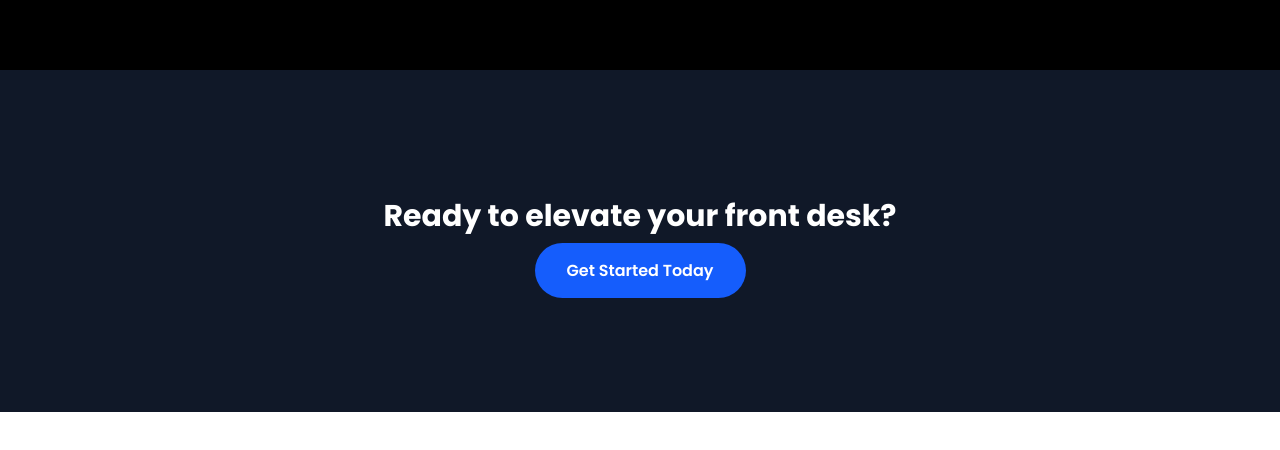
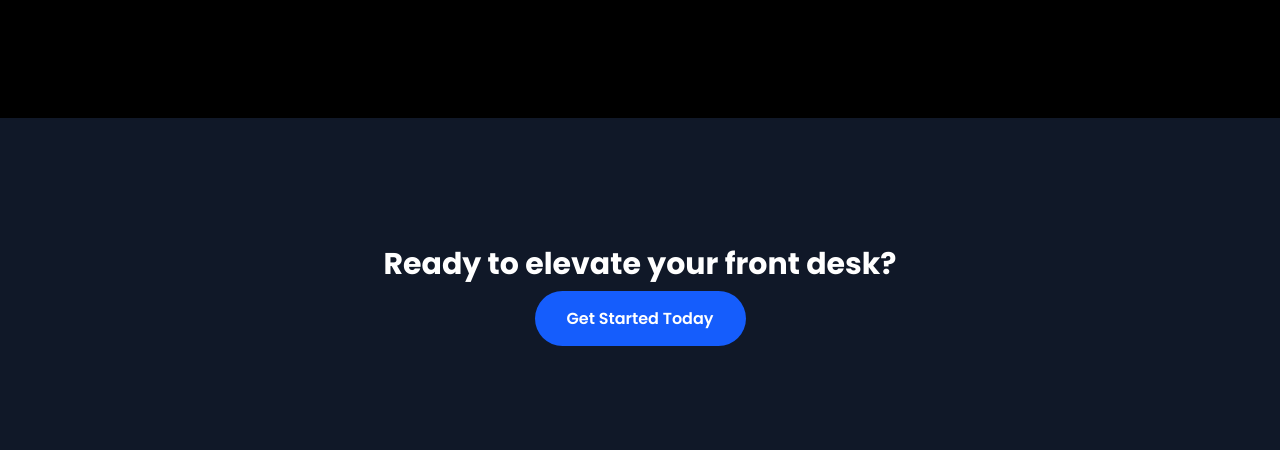
Before and after one commit to marxus99/callcaddy.ai, a Next.js app: page / in a window 1280 px wide. Shown: the part 2186-2636 px from the top of the page. Before the commit the page ends 2598 px from the top, so only its background shows below. Built offline with nearby package versions, Linux system fonts and the light colour scheme.

Commit message:
style: update how-it-works image and fix spacing

```diff
--- a/pages/index.tsx
+++ b/pages/index.tsx
@@ -97,8 +97,8 @@ export default function Home() {
             <div>
               <h2 className="text-3xl md:text-4xl font-bold mb-4">How It Works</h2>
               <img
-                src="https://images.unsplash.com/photo-1525182008055-f88b95ff7980?auto=format&fit=crop&w=800&q=80"
-                alt="AI receptionist assisting a caller"
+                src="https://images.unsplash.com/photo-1605902711622-cfb43c44367f?auto=format&fit=crop&w=800&q=80"
+                alt="Robot receptionist handling calls"
                 className="w-full rounded-lg shadow-lg mx-auto"
               />
             </div>
@@ -106,7 +106,7 @@ export default function Home() {
         </section>
 
         {/* Final CTA */}
-        <section className="py-24 md:py-32 px-6 bg-gray-900">
+        <section className="py-24 md:py-32 px-6 bg-gray-900 mt-12">
           <div className="container mx-auto text-center">
             <h2 className="text-2xl md:text-3xl font-bold mb-6">
               Ready to elevate your front desk?
```
